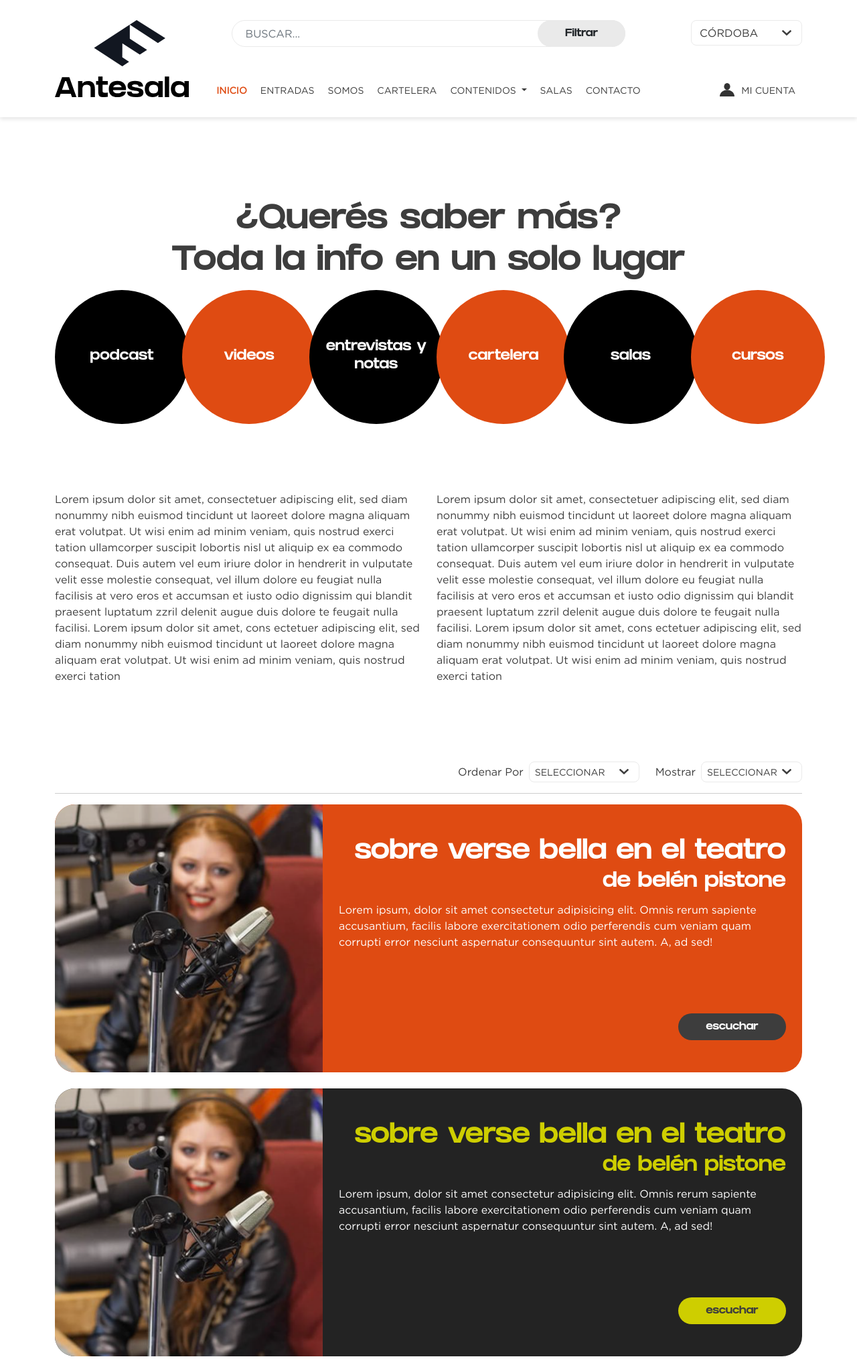
After one commit to Pununuk/antesala, a PHP site: page /podcast.php in a window 1280 px wide. The commit adds this page. Shown: the top 2029 px of the page at 67% size. Run offline with PHP 8.4, Linux system fonts and the light colour scheme.

Commit message:
ajustando links

```diff
--- a/assets/css/style.css
+++ b/assets/css/style.css
@@ -841,6 +841,13 @@ button.switch-month:hover svg path {fill: var(--amarillo);}
     -moz-box-shadow: 0px 3px 10px 0px rgba(0,0,0,0.5);
         box-shadow: 0px 3px 10px 0px rgba(0,0,0,0.5);
 }
+.box-multimedia-podcast {
+    border-radius: 30px;
+}
+.box-multimedia-podcast img {
+    border-radius: 30px 0 0 30px;
+    width: 400px;
+}
 footer h1 {
     font-size: 24px;
     text-transform: uppercase;
@@ -879,4 +886,8 @@ footer ul a:hover {color: var(--amarillo);}
     .box-team img {width: 60%;}
     #salas {margin-top: 50px;}
     #news-somos .img, .eventos-salas .img, #salas .img {top: -41px;}
+    .box-multimedia-podcast img {
+        border-radius: 30px 30px 0 0;
+        width: 100%;
+    }
 }
--- a/entradas.php
+++ b/entradas.php
@@ -331,7 +331,7 @@
                             <h1>¿Querés saber más? <br>Toda la info en un solo lugar</h1>
                         </div>
                         <div class="col-md-2 d-flex justify-content-center wow bounceInUp d-none d-md-block">
-                            <a href="#" class="circulo-enlace bg-black d-flex align-items-center justify-content-center">
+                            <a href="podcast.php" class="circulo-enlace bg-black d-flex align-items-center justify-content-center">
                                 <h4 class="Grifter fc-blanco text-center m-0">podcast</h4>
                             </a>
                         </div>
@@ -361,7 +361,7 @@
                             </a>
                         </div>
                         <div class="col-12 d-flex justify-content-center mb-4 wow bounceInUp d-block d-md-none">
-                            <a href="#" class="rectangulo-enlace bg-black d-flex align-items-center justify-content-center">
+                            <a href="podcast.php" class="rectangulo-enlace bg-black d-flex align-items-center justify-content-center">
                                 <h4 class="Grifter fc-blanco text-center m-0">podcast</h4>
                             </a>
                         </div>
--- a/includes/navbar.php
+++ b/includes/navbar.php
@@ -18,8 +18,15 @@
                 <li class="nav-item">
                     <a class="nav-link" aria-current="page" href="#">Cartelera</a>
                 </li>
-                <li class="nav-item">
-                    <a class="nav-link" aria-current="page" href="#">Contenidos</a>
+                <li class="nav-item dropdown">
+                    <a class="nav-link dropdown-toggle" href="#" id="navbarDropdown" role="button" data-bs-toggle="dropdown" aria-expanded="false">
+                        Contenidos
+                    </a>
+                    <ul class="dropdown-menu" aria-labelledby="navbarDropdown">
+                        <li><a class="dropdown-item" href="podcast.php">Podcast</a></li>
+                        <li><a class="dropdown-item" href="#">Notas</a></li>
+                        <li><a class="dropdown-item" href="#">Videos</a></li>
+                    </ul>
                 </li>
                 <li class="nav-item">
                     <a class="nav-link" aria-current="page" href="#">Teatros</a>
@@ -68,8 +75,15 @@
                     <li class="nav-item">
                         <a class="nav-link" aria-current="page" href="#">Cartelera</a>
                     </li>
-                    <li class="nav-item">
-                        <a class="nav-link" aria-current="page" href="#">Contenidos</a>
+                    <li class="nav-item dropdown">
+                        <a class="nav-link dropdown-toggle" href="#" id="navbarDropdown" role="button" data-bs-toggle="dropdown" aria-expanded="false">
+                            Contenidos
+                        </a>
+                        <ul class="dropdown-menu" aria-labelledby="navbarDropdown">
+                            <li><a class="dropdown-item" href="podcast.php">Podcast</a></li>
+                            <li><a class="dropdown-item" href="#">Notas</a></li>
+                            <li><a class="dropdown-item" href="#">Videos</a></li>
+                        </ul>
                     </li>
                     <li class="nav-item">
                         <a class="nav-link" aria-current="page" href="salas.php">Salas</a>
--- /dev/null
+++ b/podcast.php
@@ -0,0 +1,229 @@
+<!DOCTYPE html>
+<html lang="en">
+    <head>
+        <meta charset="UTF-8">
+        <meta http-equiv="X-UA-Compatible" content="IE=edge">
+        <meta name="viewport" content="width=device-width, initial-scale=1.0">
+        <title>Antesala | Salas</title>
+
+        <!-- css -->
+        <link rel="stylesheet" href="assets/bootstrap/css/bootstrap.min.css">
+        <link rel="stylesheet" href="assets/owlcarousel/css/owl.carousel.min.css">
+        <link rel="stylesheet" href="assets/owlcarousel/css/owl.theme.default.min.css">
+        <link rel="stylesheet" href="assets/wow-master/css/animate.css">
+        <link rel="stylesheet" href="assets/css/style.css">
+
+    </head>
+    <body>
+
+        <?php include 'includes/navbar.php';?>
+
+        <main>
+            <section id="links-multimedia" class="pt-100 pb-100">
+                <div class="container">
+                    <div class="row">
+                        <div class="col-12 text-center wow bounceInUp">
+                            <h1>¿Querés saber más? <br>Toda la info en un solo lugar</h1>
+                        </div>
+                        <div class="col-md-2 d-flex justify-content-center wow bounceInUp d-none d-md-block">
+                            <a href="#" class="circulo-enlace bg-black d-flex align-items-center justify-content-center">
+                                <h4 class="Grifter fc-blanco text-center m-0">podcast</h4>
+                            </a>
+                        </div>
+                        <div class="col-md-2 d-flex justify-content-center wow bounceInUp d-none d-md-block">
+                            <a href="#" class="circulo-enlace bg-naranja d-flex align-items-center justify-content-center">
+                                <h4 class="Grifter fc-blanco text-center m-0">videos</h4>
+                            </a>
+                        </div>
+                        <div class="col-md-2 d-flex justify-content-center wow bounceInUp d-none d-md-block">
+                            <a href="#" class="circulo-enlace bg-black d-flex align-items-center justify-content-center">
+                                <h4 class="Grifter fc-blanco text-center m-0">entrevistas y notas</h4>
+                            </a>
+                        </div>
+                        <div class="col-md-2 d-flex justify-content-center wow bounceInUp d-none d-md-block">
+                            <a href="#" class="circulo-enlace bg-naranja d-flex align-items-center justify-content-center">
+                                <h4 class="Grifter fc-blanco text-center m-0">cartelera</h4>
+                            </a>
+                        </div>
+                        <div class="col-md-2 d-flex justify-content-center wow bounceInUp d-none d-md-block">
+                            <a href="#" class="circulo-enlace bg-black d-flex align-items-center justify-content-center">
+                                <h4 class="Grifter fc-blanco text-center m-0">salas</h4>
+                            </a>
+                        </div>
+                        <div class="col-md-2 d-flex justify-content-center wow bounceInUp d-none d-md-block">
+                            <a href="#" class="circulo-enlace bg-naranja d-flex align-items-center justify-content-center">
+                                <h4 class="Grifter fc-blanco text-center m-0">cursos</h4>
+                            </a>
+                        </div>
+                        <div class="col-12 d-flex justify-content-center mb-4 wow bounceInUp d-block d-md-none">
+                            <a href="podcast.php" class="rectangulo-enlace bg-black d-flex align-items-center justify-content-center">
+                                <h4 class="Grifter fc-blanco text-center m-0">podcast</h4>
+                            </a>
+                        </div>
+                        <div class="col-12 d-flex justify-content-center mb-4 wow bounceInUp d-block d-md-none">
+                            <a href="#" class="rectangulo-enlace bg-naranja d-flex align-items-center justify-content-center">
+                                <h4 class="Grifter fc-blanco text-center m-0">videos</h4>
+                            </a>
+                        </div>
+                        <div class="col-12 d-flex justify-content-center mb-4 wow bounceInUp d-block d-md-none">
+                            <a href="#" class="rectangulo-enlace bg-black d-flex align-items-center justify-content-center">
+                                <h4 class="Grifter fc-blanco text-center m-0">entrevistas y notas</h4>
+                            </a>
+                        </div>
+                        <div class="col-12 d-flex justify-content-center mb-4 wow bounceInUp d-block d-md-none">
+                            <a href="#" class="rectangulo-enlace bg-naranja d-flex align-items-center justify-content-center">
+                                <h4 class="Grifter fc-blanco text-center m-0">cartelera</h4>
+                            </a>
+                        </div>
+                        <div class="col-12 d-flex justify-content-center mb-4 wow bounceInUp d-block d-md-none">
+                            <a href="#" class="rectangulo-enlace bg-black d-flex align-items-center justify-content-center">
+                                <h4 class="Grifter fc-blanco text-center m-0">salas</h4>
+                            </a>
+                        </div>
+                        <div class="col-12 d-flex justify-content-center mb-4 wow bounceInUp d-block d-md-none">
+                            <a href="#" class="rectangulo-enlace bg-naranja d-flex align-items-center justify-content-center">
+                                <h4 class="Grifter fc-blanco text-center m-0">cursos</h4>
+                            </a>
+                        </div>
+                    </div>
+                </div>
+            </section>
+
+            <section>
+                <div class="container">
+                    <div class="row">
+                        <div class="col-md-6 wow bounceInUp">
+                            <p>Lorem ipsum dolor sit amet, consectetuer adipiscing elit, sed diam nonummy nibh euismod tincidunt ut laoreet dolore magna aliquam erat volutpat. Ut wisi enim ad minim veniam, quis nostrud exerci tation ullamcorper suscipit lobortis nisl ut aliquip ex ea commodo consequat. Duis autem vel eum iriure dolor in hendrerit in vulputate velit esse molestie consequat, vel illum dolore eu feugiat nulla facilisis at vero eros et accumsan et iusto odio dignissim qui blandit praesent luptatum zzril delenit augue duis dolore te feugait nulla facilisi.
+                                Lorem ipsum dolor sit amet, cons ectetuer adipiscing elit, sed diam nonummy nibh euismod tincidunt ut laoreet dolore magna aliquam erat volutpat. Ut wisi enim ad minim veniam, quis nostrud exerci tation
+                            </p>
+                        </div>
+                        <div class="col-md-6 wow bounceInUp">
+                            <p>Lorem ipsum dolor sit amet, consectetuer adipiscing elit, sed diam nonummy nibh euismod tincidunt ut laoreet dolore magna aliquam erat volutpat. Ut wisi enim ad minim veniam, quis nostrud exerci tation ullamcorper suscipit lobortis nisl ut aliquip ex ea commodo consequat. Duis autem vel eum iriure dolor in hendrerit in vulputate velit esse molestie consequat, vel illum dolore eu feugiat nulla facilisis at vero eros et accumsan et iusto odio dignissim qui blandit praesent luptatum zzril delenit augue duis dolore te feugait nulla facilisi.
+                                Lorem ipsum dolor sit amet, cons ectetuer adipiscing elit, sed diam nonummy nibh euismod tincidunt ut laoreet dolore magna aliquam erat volutpat. Ut wisi enim ad minim veniam, quis nostrud exerci tation
+                            </p>
+                        </div>
+                    </div>
+                </div>
+            </section>
+
+            <section class="mt-100">
+                <div class="container">
+                    <div class="row">
+                        <div class="col-12 d-flex justify-content-end">
+                            <div class="d-flex align-items-center me-4 wow bounceInUp">
+                                <p class="mb-0 me-2 text-nowrap">Ordenar Por</p>
+                                <select class="form-select form-select form-select-sm">
+                                    <option selected>Seleccionar</option>
+                                    <option value="1">Mayor precio</option>
+                                    <option value="2">Menor precio</option>
+                                    <option value="3">Más recientes</option>
+                                </select>
+                            </div>
+                            <div class="d-flex align-items-center wow bounceInUp">
+                                <p class="mb-0 me-2 text-nowrap">Mostrar</p>
+                                <select class="form-select form-select form-select-sm">
+                                    <option selected>Seleccionar</option>
+                                    <option value="1">Uno</option>
+                                    <option value="2">Dos</option>
+                                    <option value="3">Tres</option>
+                                </select>
+                            </div>
+                        </div>
+                        <div class="col-12">
+                            <hr class="wow bounceInUp">
+                        </div>
+                    </div>
+                    <div class="row">
+                        <div class="col-md-12 mb-5">
+                            <div class="bg-naranja box-multimedia-podcast d-md-flex mb-4 wow bounceInUp">
+                                <img src="assets/img/img-multimedia.png" alt="">
+                                <div class="d-flex flex-column justify-content-between pt-5 pb-5 pe-4 ps-4">
+                                    <div>
+                                        <h2 class="fc-blanco text-md-end mb-0">sobre verse bella en el teatro</h2>
+                                        <h3 class="fc-blanco text-md-end">de belén pistone</h3>
+                                        <p class="fc-blanco">Lorem ipsum, dolor sit amet consectetur adipisicing elit. Omnis rerum sapiente accusantium, facilis labore exercitationem odio perferendis cum veniam quam corrupti error nesciunt aspernatur consequuntur sint autem. A, ad sed!</p>
+                                    </div>
+                                    <div class="text-center text-md-end">
+                                        <a class="btn btn-custom-black" data-bs-toggle="modal" data-bs-target="#spotify">escuchar</a>
+                                        <!-- Modal -->
+                                        <div class="modal fade" id="spotify" tabindex="-1" aria-labelledby="spotifyLabel" aria-hidden="true">
+                                            <div class="modal-dialog modal-dialog-centered">
+                                                <div class="modal-content">
+                                                    <div class="modal-body">
+                                                        <iframe src="https://open.spotify.com/embed/episode/3Gfh07HRSjeBTY91Bdj24P?utm_source=generator&theme=0" width="100%" height="152" frameBorder="0" allowfullscreen="" allow="autoplay; clipboard-write; encrypted-media; fullscreen; picture-in-picture"></iframe>
+                                                    </div>
+                                                </div>
+                                            </div>
+                                        </div>
+                                    </div>
+                                </div>
+                            </div>
+
+                            <div class="bg-gris-oscuro box-multimedia-podcast d-md-flex mb-4 wow bounceInUp">
+                                <img src="assets/img/img-multimedia.png" alt="">
+                                <div class="d-flex flex-column justify-content-between pt-5 pb-5 pe-4 ps-4">
+                                    <div>
+                                        <h2 class="fc-amarillo text-md-end mb-0">sobre verse bella en el teatro</h2>
+                                        <h3 class="fc-amarillo text-md-end">de belén pistone</h3>
+                                        <p class="fc-blanco">Lorem ipsum, dolor sit amet consectetur adipisicing elit. Omnis rerum sapiente accusantium, facilis labore exercitationem odio perferendis cum veniam quam corrupti error nesciunt aspernatur consequuntur sint autem. A, ad sed!</p>
+                                    </div>
+                                    <div class="text-center text-md-end">
+                                        <a class="btn btn-custom-amarillo" data-bs-toggle="modal" data-bs-target="#spotify">escuchar</a>
+                                        <!-- Modal -->
+                                        <div class="modal fade" id="spotify" tabindex="-1" aria-labelledby="spotifyLabel" aria-hidden="true">
+                                            <div class="modal-dialog modal-dialog-centered">
+                                                <div class="modal-content">
+                                                    <div class="modal-body">
+                                                        <iframe src="https://open.spotify.com/embed/episode/3Gfh07HRSjeBTY91Bdj24P?utm_source=generator&theme=0" width="100%" height="152" frameBorder="0" allowfullscreen="" allow="autoplay; clipboard-write; encrypted-media; fullscreen; picture-in-picture"></iframe>
+                                                    </div>
+                                                </div>
+                                            </div>
+                                        </div>
+                                    </div>
+                                </div>
+                            </div>
+
+                            <div class="bg-naranja box-multimedia-podcast d-md-flex mb-4 wow bounceInUp">
+                                <img src="assets/img/img-multimedia.png" alt="">
+                                <div class="d-flex flex-column justify-content-between pt-5 pb-5 pe-4 ps-4">
+                                    <div>
+                                        <h2 class="fc-blanco text-md-end mb-0">sobre verse bella en el teatro</h2>
+                                        <h3 class="fc-blanco text-md-end">de belén pistone</h3>
+                                        <p class="fc-blanco">Lorem ipsum, dolor sit amet consectetur adipisicing elit. Omnis rerum sapiente accusantium, facilis labore exercitationem odio perferendis cum veniam quam corrupti error nesciunt aspernatur consequuntur sint autem. A, ad sed!</p>
+                                    </div>
+                                    <div class="text-center text-md-end">
+                                        <a class="btn btn-custom-black" data-bs-toggle="modal" data-bs-target="#spotify">escuchar</a>
+                                        <!-- Modal -->
+                                        <div class="modal fade" id="spotify" tabindex="-1" aria-labelledby="spotifyLabel" aria-hidden="true">
+                                            <div class="modal-dialog modal-dialog-centered">
+                                                <div class="modal-content">
+                                                    <div class="modal-body">
+                                                        <iframe src="https://open.spotify.com/embed/episode/3Gfh07HRSjeBTY91Bdj24P?utm_source=generator&theme=0" width="100%" height="152" frameBorder="0" allowfullscreen="" allow="autoplay; clipboard-write; encrypted-media; fullscreen; picture-in-picture"></iframe>
+                                                    </div>
+                                                </div>
+                                            </div>
+                                        </div>
+                                    </div>
+                                </div>
+                            </div>
+                            <div class="d-grid gap-2 wow bounceInUp">
+                                <a href="#" class="btn btn-custom-amarillo">ver más +</a>
+                            </div>
+                        </div>
+                    </div>
+                </div>
+            </section>
+
+        </main>
+
+        <?php include 'includes/footer.php';?>
+
+        <!-- js -->
+        <script src="assets/jquery/jquery.min.js"></script>
+        <script src="assets/bootstrap/js/bootstrap.bundle.min.js"></script>
+        <script src="assets/owlcarousel/js/owl.carousel.min.js"></script>
+        <script src="assets/wow-master/js/wow.min.js"></script>
+        <script src="https://unpkg.com/@lottiefiles/lottie-player@latest/dist/lottie-player.js"></script>
+        <script src="assets/js/custom.js"></script>
+    </body>
+</html>
--- a/salas.php
+++ b/salas.php
@@ -26,7 +26,7 @@
                             <h1>¿Querés saber más? <br>Toda la info en un solo lugar</h1>
                         </div>
                         <div class="col-md-2 d-flex justify-content-center wow bounceInUp d-none d-md-block">
-                            <a href="#" class="circulo-enlace bg-black d-flex align-items-center justify-content-center">
+                            <a href="podcast.php" class="circulo-enlace bg-black d-flex align-items-center justify-content-center">
                                 <h4 class="Grifter fc-blanco text-center m-0">podcast</h4>
                             </a>
                         </div>
@@ -56,7 +56,7 @@
                             </a>
                         </div>
                         <div class="col-12 d-flex justify-content-center mb-4 wow bounceInUp d-block d-md-none">
-                            <a href="#" class="rectangulo-enlace bg-black d-flex align-items-center justify-content-center">
+                            <a href="podcast.php" class="rectangulo-enlace bg-black d-flex align-items-center justify-content-center">
                                 <h4 class="Grifter fc-blanco text-center m-0">podcast</h4>
                             </a>
                         </div>
```
Also changed, not shown: contenidos.php (deleted, +0 -154 lines), index.php (+5 -5 lines), assets/img/img-multimedia.png (added).
